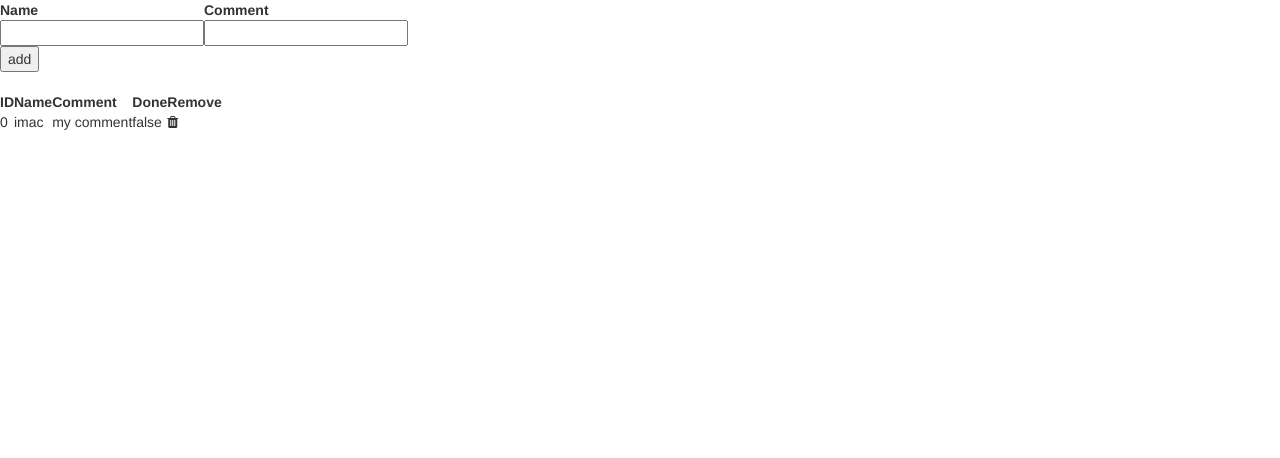
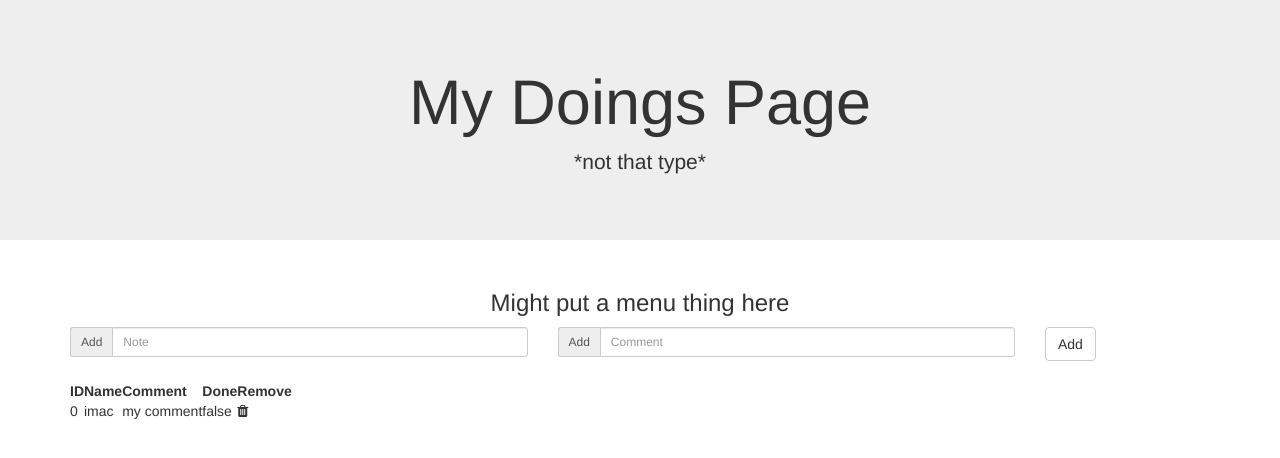
Before and after one commit to Bob-Score/FunStuff, a plain HTML site: page index.html in a window 1280 px wide. Drawn offline with Linux system fonts and the light colour scheme.

Commit message:
Did some minor styling

```diff
--- a/index.html
+++ b/index.html
@@ -12,23 +12,40 @@
 </head>
 
 <body ng-controller='TodoCtrl as tc'>
-    <div>
-      <table>
-        <tr>
-            <th>Name</th>
-            <th>Comment</th>
-        <tr>
-          <tr>
-              <th><input type='text' ng-model='tc.newItem.name'></input></th>
-              <th><input type='text'  ng-model='tc.newItem.comment'></input></th>
-          <tr>
-          <tr>
-            <td><input type='button' value='add' ng-click='tc.addItem()'></input></td>
-          </tr>
-      </table>
-<BR>
+
+    <div class="jumbotron text-center">
+        <h1>My Doings Page</h1>
+        <p>*not that type*</p>
     </div>
-            <div>
+
+    <div class="container">
+        <div class="row">
+            <div class="col-sm-12 text-center">
+                <h3>Might put a menu thing here</h3>
+            </div>
+        </div>
+        <div class="row">
+            <div class="col-sm-5">
+                <div class="input-group input-group-sm">
+                    <span class="input-group-addon" id="sizing-addon3">Add</span>
+                    <input type="text" class="form-control" placeholder="Note" ng-model='tc.newItem.name' aria-describedby="sizing-addon3">
+                </div>
+            </div>
+            <div class="col-sm-5">
+                <div class="input-group input-group-sm">
+                    <span class="input-group-addon" id="sizing-addon3">Add</span>
+                    <input type="text" class="form-control" placeholder="Comment" ng-model='tc.newItem.comment' aria-describedby="sizing-addon3">
+                </div>
+            </div>
+            <div class="col-sm-2">
+                <button type="button" class="btn btn-default"  ng-click='tc.addItem()'>Add</button>
+            </div>
+        </div>
+        <div class="row">
+          <BR>
+        </div>
+        <div class="row">
+            <div class="col-sm-12">
                 <table>
                     <tr>
                         <th>ID</th>
@@ -36,20 +53,25 @@
                         <th>Comment</th>
                         <th>Done</th>
                         <th>Remove</th>
-                    <tr>
+                    </tr>
                     <tr ng-repeat='item in tc.JsonData | filter: {removed:false}' ng-class="{'todoDone': item.done}">
                         <td>{{item.id}}</td>
                         <td>{{item.name}}</td>
                         <td>{{item.comment}}</td>
                         <td class='clickable' ng-click="tc.doneItem(item)">{{item.done}}</td>
                         <td><i class="fa fa-trash clickable" aria-hidden="true" ng-click="tc.removeItem($index)"></i></td>
-                    <tr>
+                        <tr>
                 </table>
             </div>
+        </div>
+    </div>
 
-            <script src='js/angular.min.js'></script>
-            <script src='app.js'></script>
-            <script src='controllers/TodoCtrl.js'></script>
+    </div>
+
+    <script src='js/angular.min.js'></script>
+    <script src='app.js'></script>
+    <script src='controllers/TodoCtrl.js'></script>
+
 </body>
 
 </html>
```
